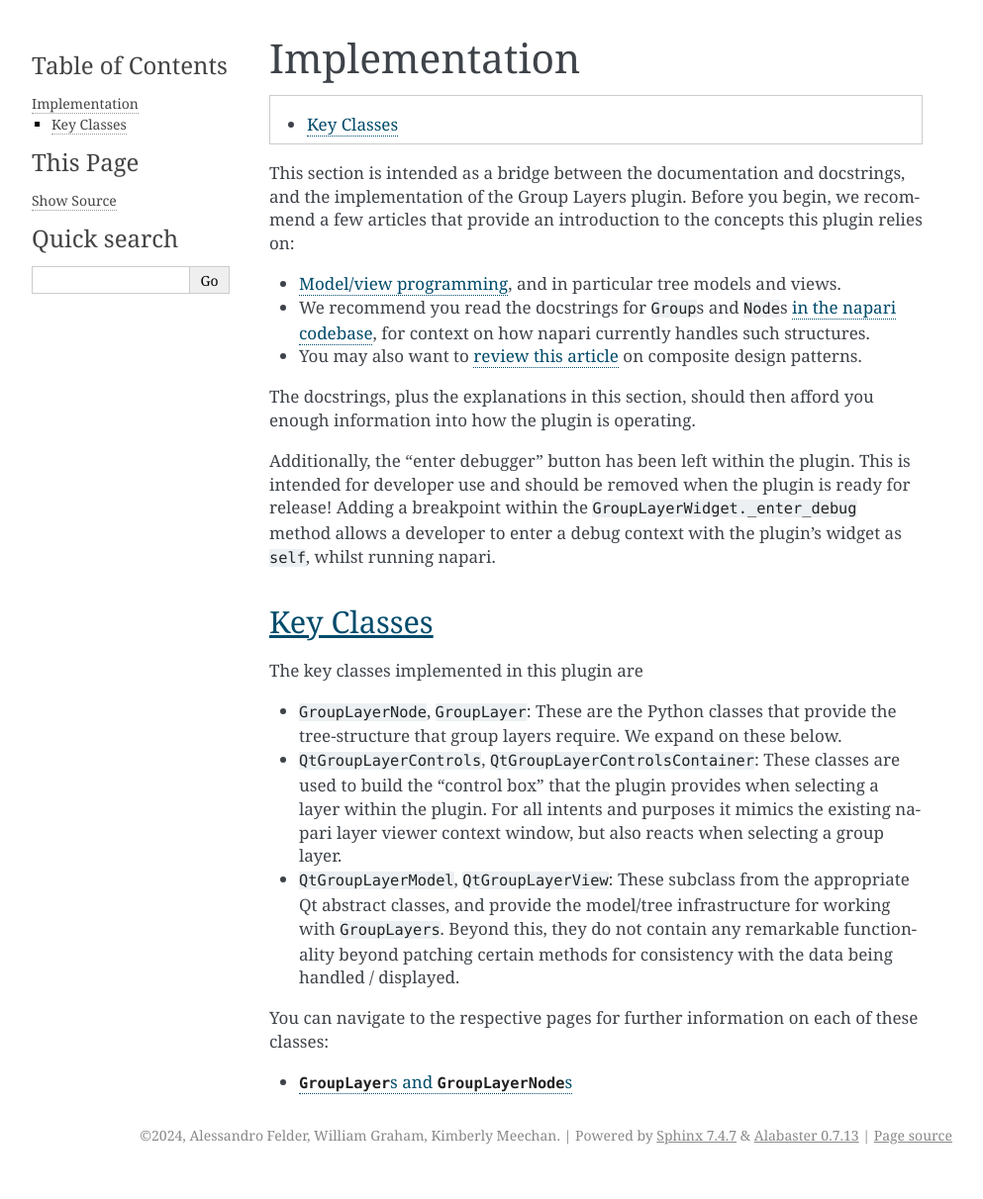
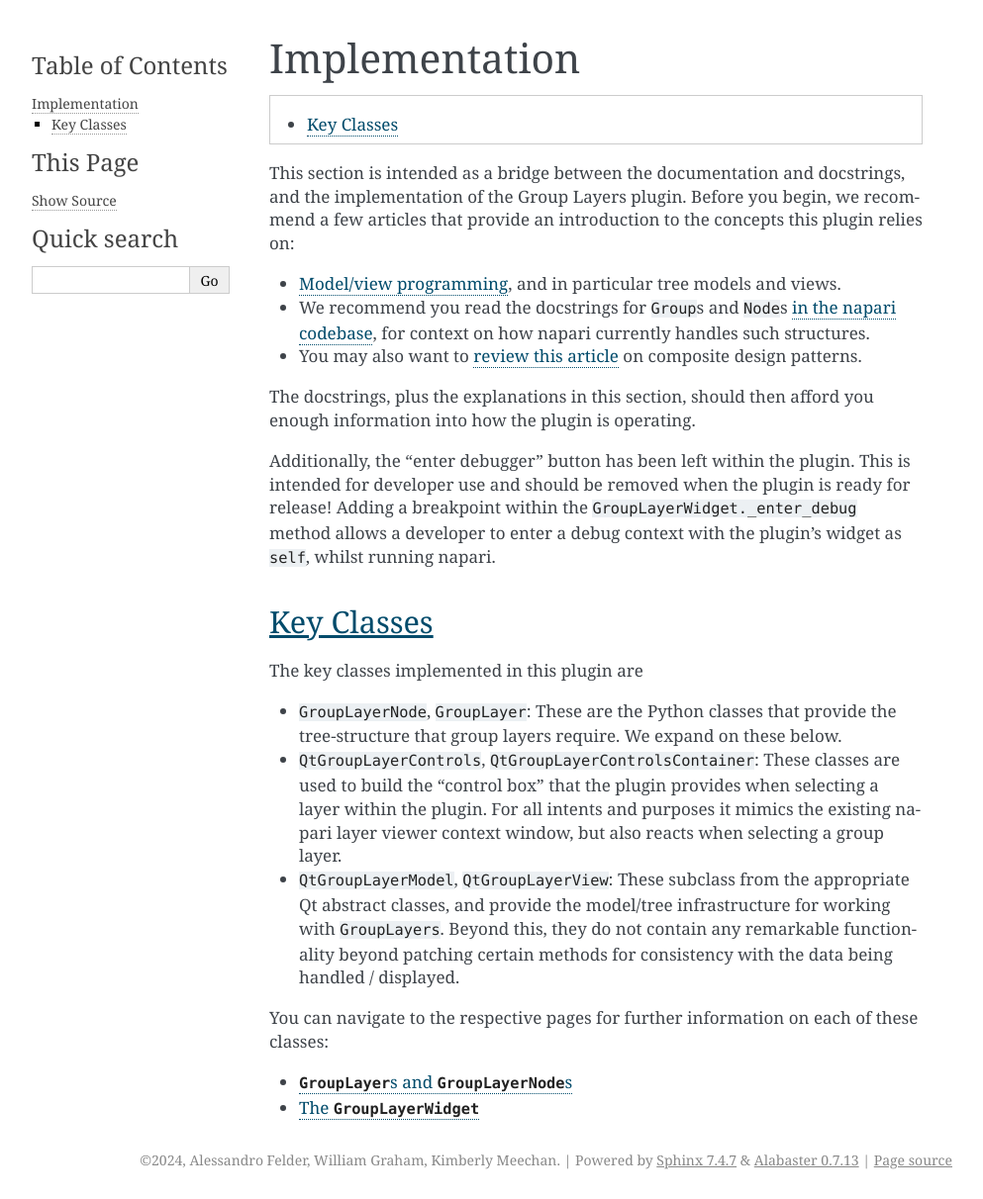
Before and after one commit to brainglobe/napari-experimental, a Sphinx documentation site: the page built from docs/source/group_layers/implementation.md, in a window 1280 px wide. Shown: the whole page at 99% size, without its empty margins (148-1141 px from the left). Built offline with Sphinx 7.4.7, drawn with Linux system fonts in a browser that asks for light colours; before the commit the page ends 1187 px from its top, so only the background shows below that.

Commit message:
Placeholder for widget docs

```diff
--- /dev/null
+++ b/docs/source/group_layers/classes/widget.md
@@ -0,0 +1 @@
+# The `GroupLayerWidget`
```
Also changed, not shown: docs/source/group_layers/implementation.md (+1 -0 lines).
